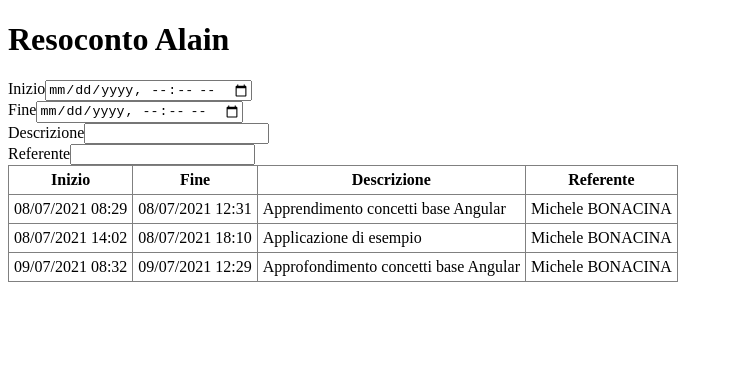
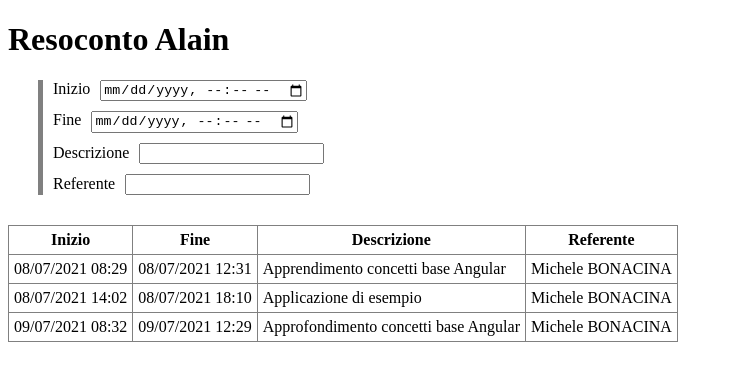
Before and after one commit to Smallpeeps/Prove, an Angular app: page / in a window 1280 px wide. Shown: the top 380 px of the page, without its empty margins (0-733 px from the left). Built offline with nearby package versions, Linux system fonts and the light colour scheme.

Commit message:
impaginata form

```diff
--- a/src/app/attivita-nuova/attivita-nuova.component.scss
+++ b/src/app/attivita-nuova/attivita-nuova.component.scss
@@ -0,0 +1,15 @@
+.form {
+  margin-top: 10px;
+  margin-bottom: 30px;
+  margin-left: 30px;
+  border-left: 5px solid gray;
+  padding-left: 10px;
+}
+
+.form-group {
+  margin-top: 10px;
+}
+
+.form-control {
+  margin-left: 10px;
+}
```
